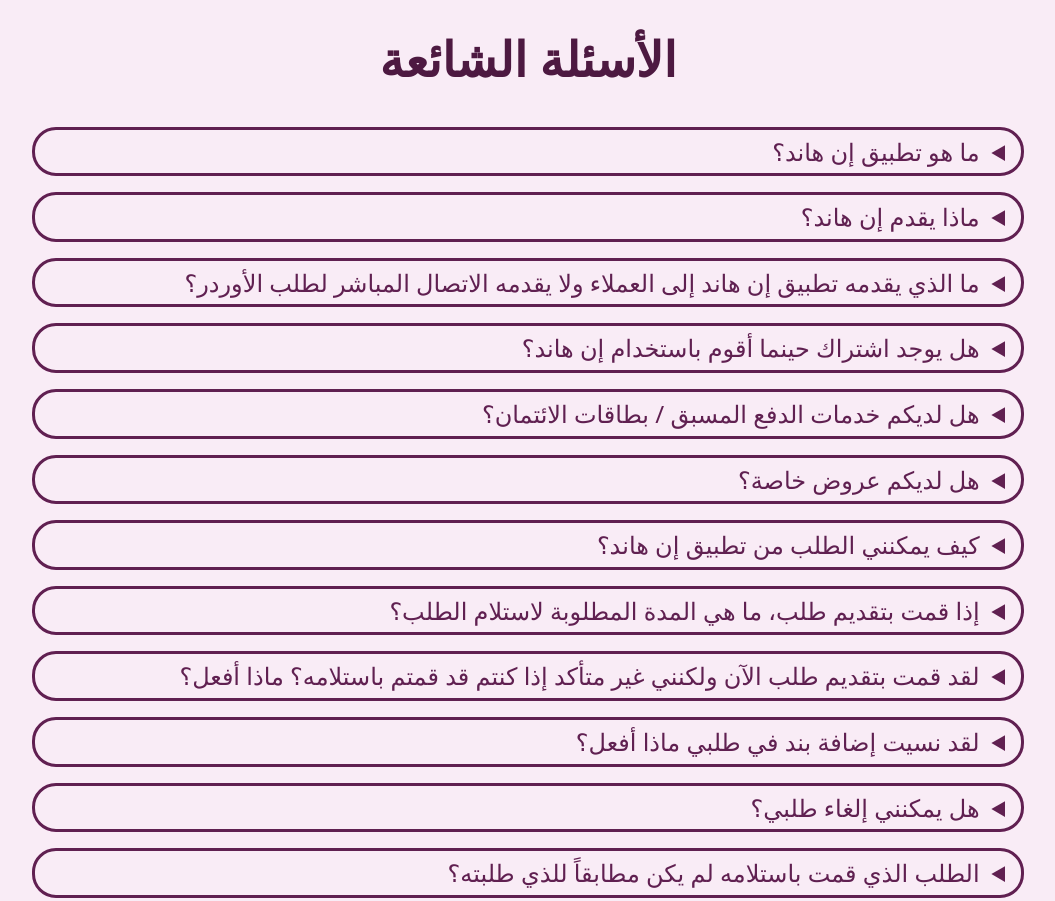
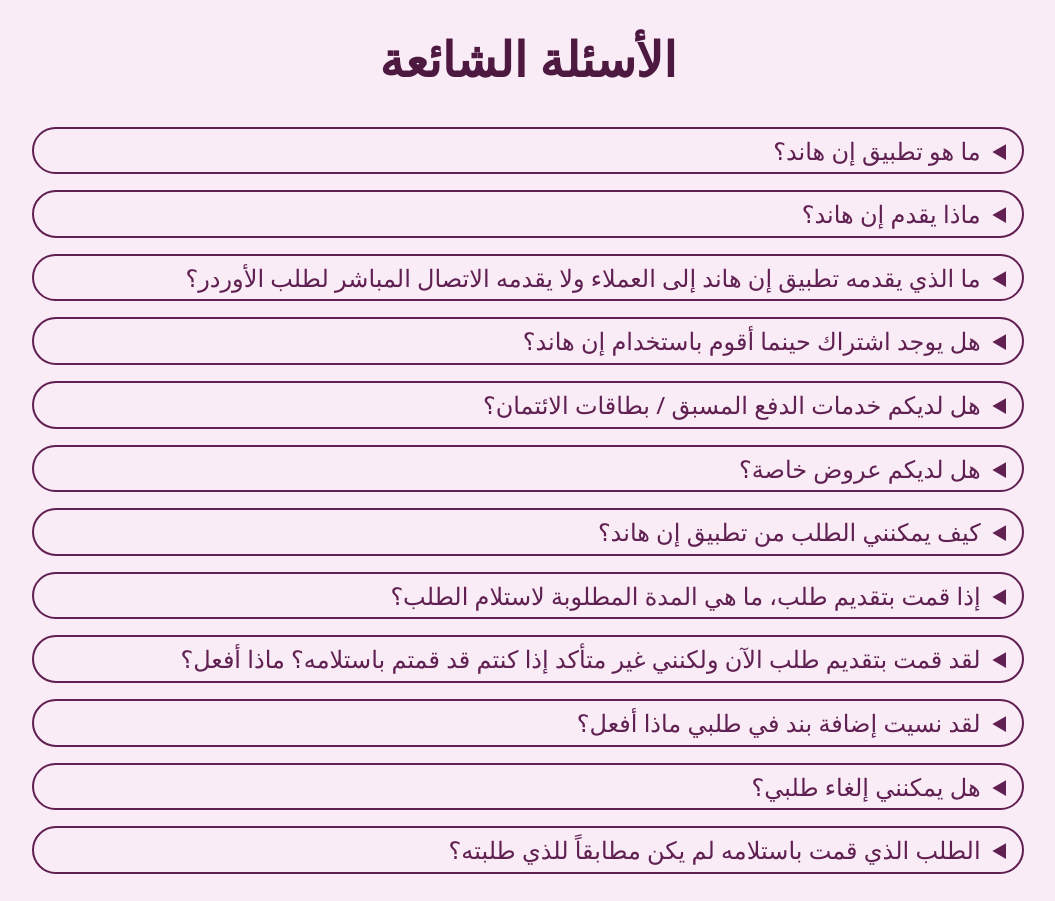
Before and after one commit to yosefbeder/inhandstore, a website built with Vite: page index.html in a window 1280 px wide. Shown: the part 1420-2321 px from the top of the page, without its empty margins (112-1167 px from the left). Built offline with nearby package versions, Linux system fonts and the light colour scheme.

Commit message:
Reduce the border-size of question-box

```diff
--- a/styles/_faqs.scss
+++ b/styles/_faqs.scss
@@ -17,7 +17,7 @@
     position: relative;
     right: -$space-4;
     background-color: $color-purple-extremely-light;
-    border: 3px solid $color-purple-very-dark;
+    border: 2px solid $color-purple-very-dark;
     font-size: $font-size-2xl;
     padding: $space-2 $space-4;
     border-radius: 1.5rem;
```
